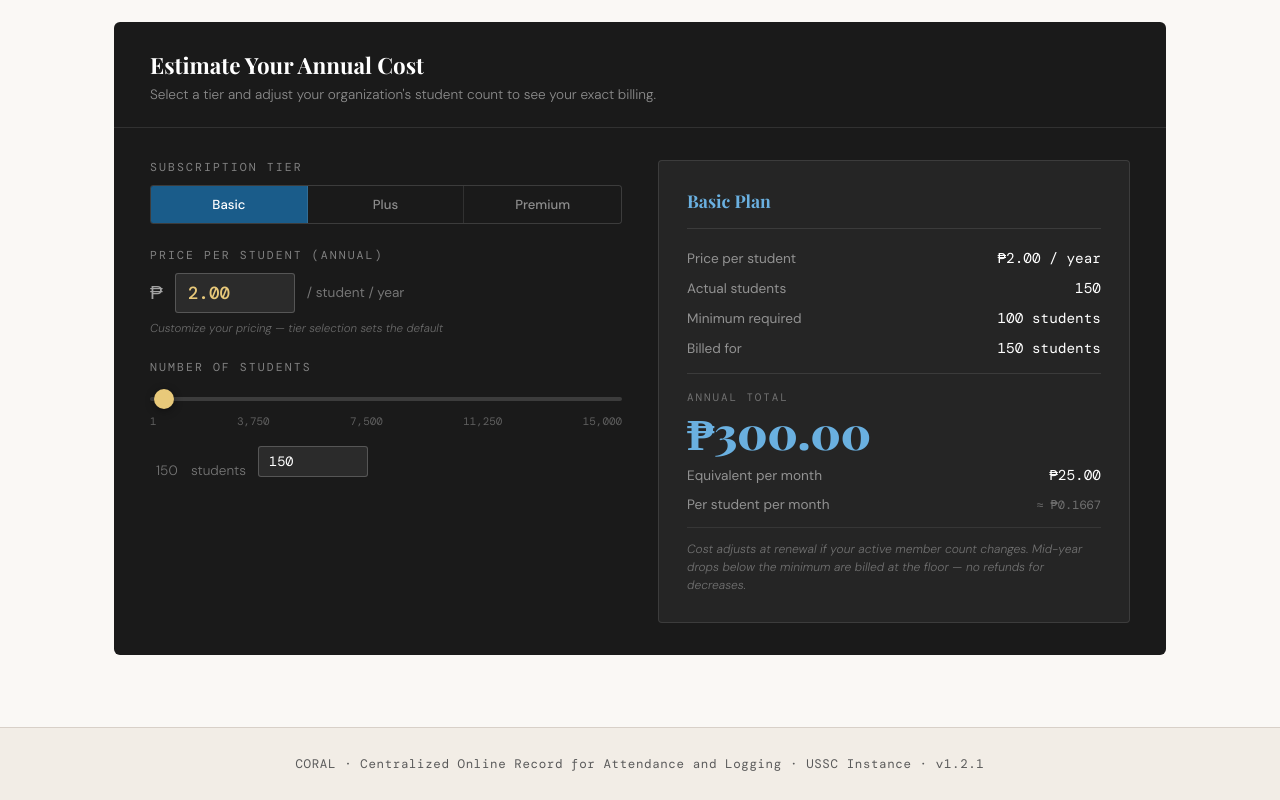
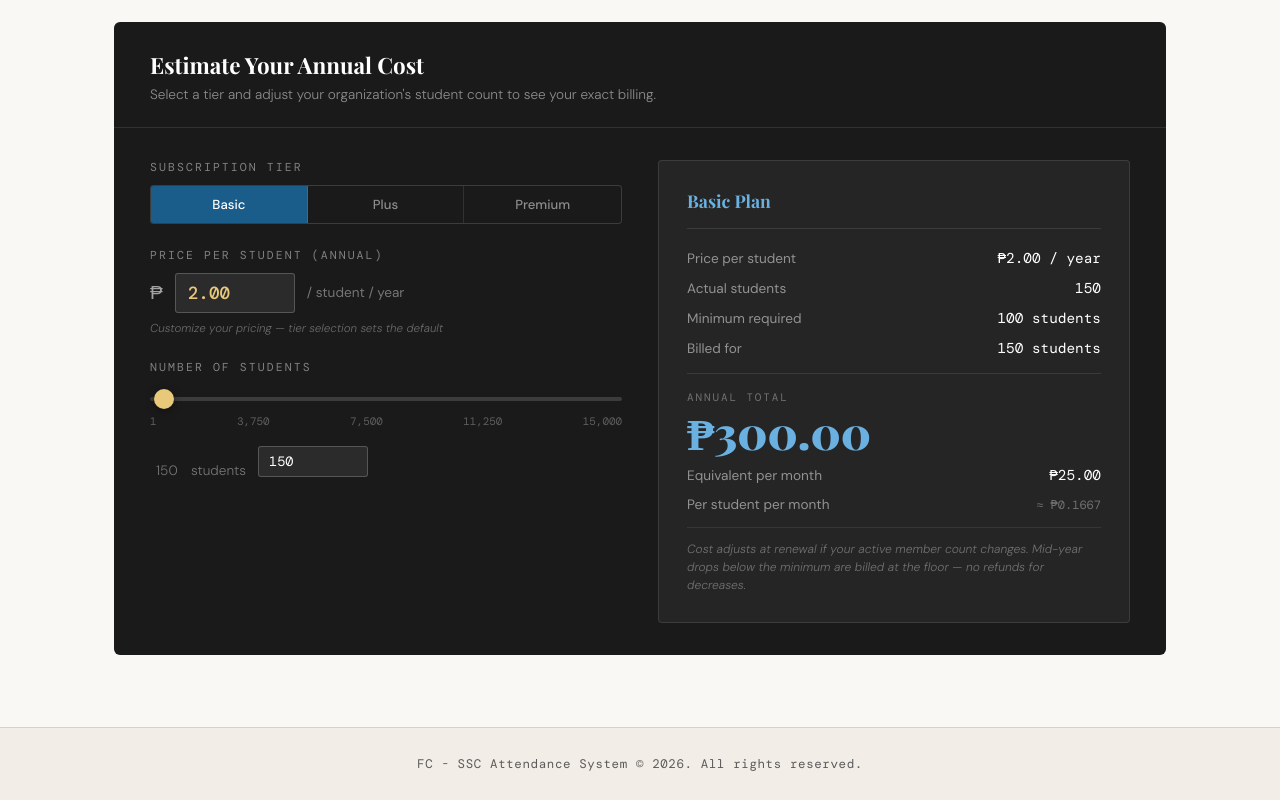
Before and after one commit to Atlas-VSU/tier-subscription-preview, a plain HTML site: page index.html in a window 1280 px wide. Shown: the part 2695-3495 px from the top of the page. Drawn offline with nearby package versions, Linux system fonts and the light colour scheme.

Commit message:
Change footer

```diff
--- a/index.html
+++ b/index.html
@@ -1133,7 +1133,7 @@
 </div>
 
 <footer class="footer">
-  CORAL · Centralized Online Record for Attendance and Logging · USSC Instance · v1.2.1
+  FC - SSC Attendance System &copy; 2026. All rights reserved.
 </footer>
 
 <script>
```
